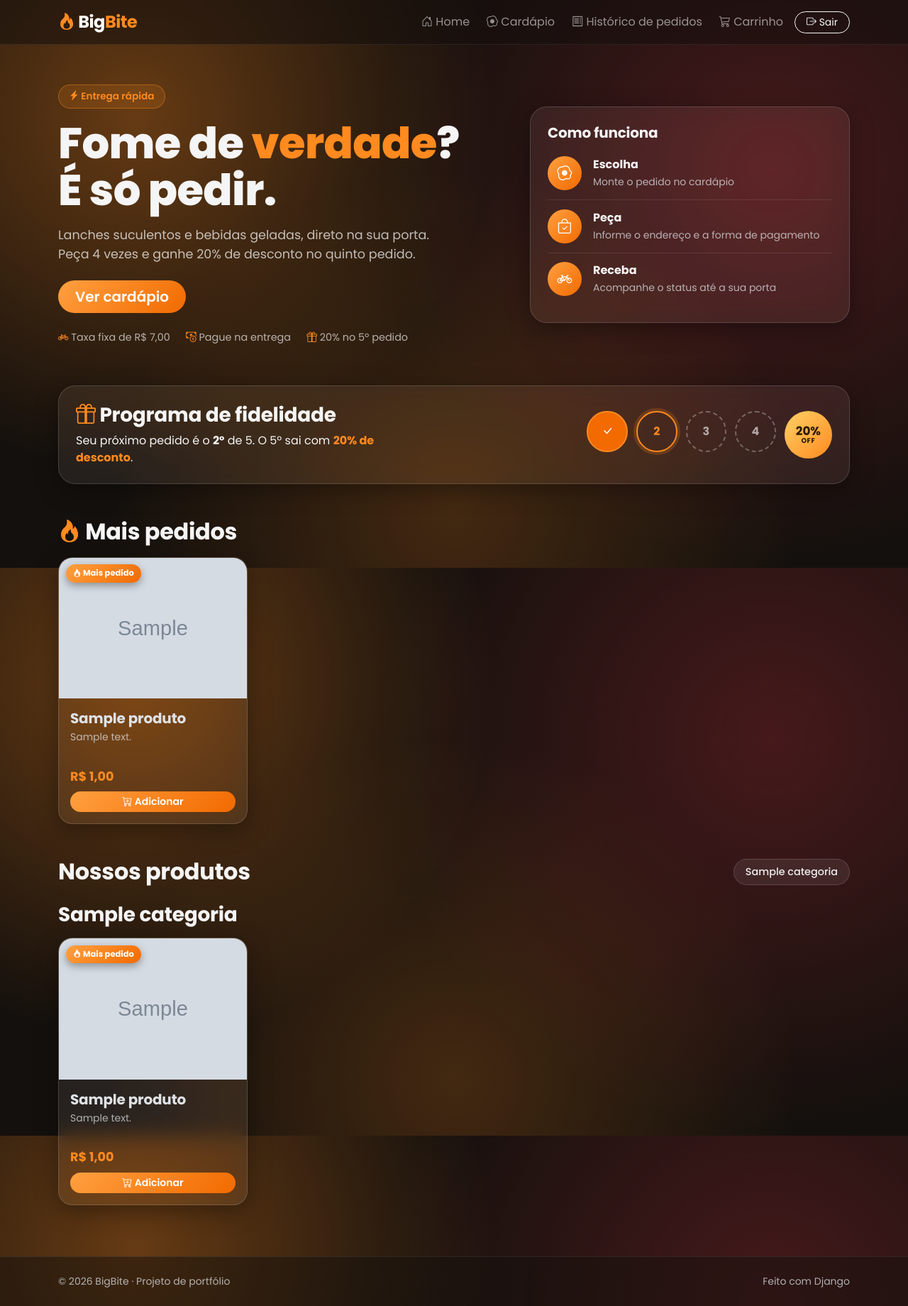
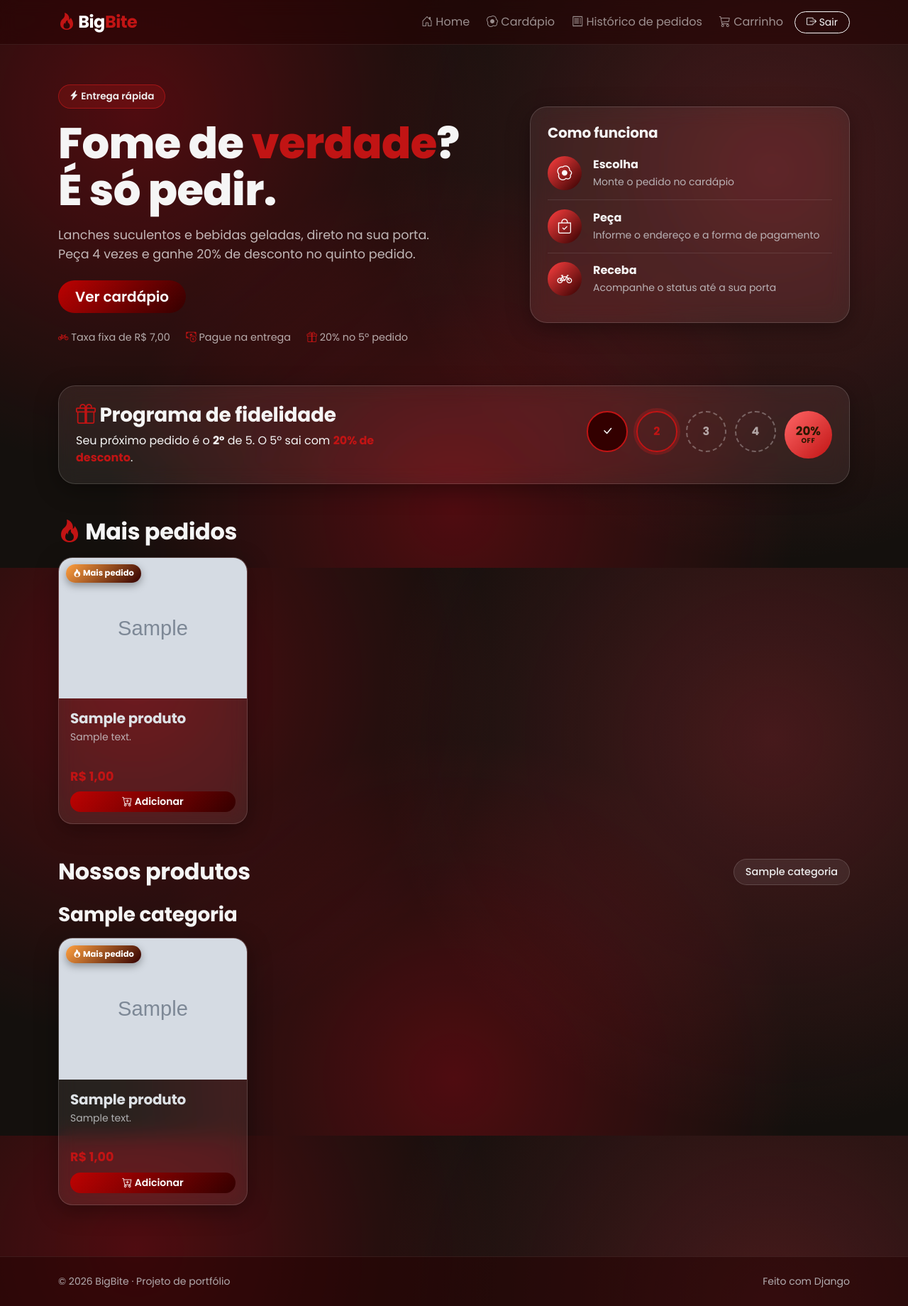
Before and after one commit to Ianisaque/bigbite, a Django app: page / in a window 1280 px wide. Shown: the whole page at 71% size. Run offline with Django 5.2, Linux system fonts and the light colour scheme; a user stored in the database is signed in; tables that the repository leaves empty hold one stand-in row (values such as "Sample post"); grey boxes marked "Sample" are stand-in pictures.

Commit message:
Mudança nas cores de laranja para vermelho

```diff
--- a/static/css/bigbite.css
+++ b/static/css/bigbite.css
@@ -1,6 +1,6 @@
 :root {
-  --laranja: #ff8a1f;
-  --laranja-escuro: #f26a00;
+  --vermelho: #c11414;
+  --vermelho-escuro: #330000;
 }
 
 /* ---------- Base ---------- */
@@ -18,9 +18,9 @@ body {
   color: #f5f5f5;
   background-color: #14100d;
   background-image:
-    radial-gradient(circle at 15% 20%, rgba(255, 138, 31, .35), transparent 40%),
+    radial-gradient(circle at 15% 20%, rgba(255, 0, 25, 0.25), transparent 40%),
     radial-gradient(circle at 85% 30%, rgba(220, 53, 69, .25), transparent 45%),
-    radial-gradient(circle at 50% 90%, rgba(255, 138, 31, .20), transparent 50%);
+    radial-gradient(circle at 50% 90%, rgba(255, 0, 25, 0.25), transparent 50%);
   background-attachment: fixed;
 }
 
@@ -29,18 +29,18 @@ h1, h2, h3, h4, h5 {
   letter-spacing: -0.01em;
 }
 
-.text-laranja {
-  color: var(--laranja);
+.text-vermelho {
+  color: var(--vermelho);
 }
 
-.bg-laranja {
-  background: var(--laranja-escuro);
+.bg-vermelho {
+  background: var(--vermelho-escuro);
   color: #fff;
 }
 
 /* ---------- Navbar e rodapé ---------- */
 .navbar-glass {
-  background: rgba(20, 16, 13, .55);
+  background: rgba(37, 3, 3, 0.55);
   backdrop-filter: blur(12px);
   -webkit-backdrop-filter: blur(12px);
   border-bottom: 1px solid rgba(255, 255, 255, .08);
@@ -56,36 +56,36 @@ h1, h2, h3, h4, h5 {
 }
 
 .navbar .nav-link:hover {
-  color: var(--laranja);
+  color: var(--vermelho);
 }
 
 .rodape {
   border-top: 1px solid rgba(255, 255, 255, .08);
-  background: rgba(20, 16, 13, .5);
+  background: rgba(37, 3, 3, 0.55);
 }
 
 /* ---------- Botões ---------- */
-.btn-laranja {
-  background: linear-gradient(135deg, #ffa040, var(--laranja-escuro));
+.btn-vermelho {
+  background: linear-gradient(135deg, #be0202, var(--vermelho-escuro));
   border: 0;
   color: #fff;
   border-radius: 999px;
   font-weight: 600;
 }
 
-.btn-laranja:hover {
+.btn-vermelho:hover {
   filter: brightness(1.1);
   color: #fff;
 }
 
-.btn-outline-laranja {
-  border: 1px solid var(--laranja);
-  color: var(--laranja);
+.btn-outline-vermelho {
+  border: 1px solid var(--vermelho);
+  color: var(--vermelho);
   border-radius: 999px;
 }
 
-.btn-outline-laranja:hover {
-  background: var(--laranja);
+.btn-outline-vermelho:hover {
+  background: var(--vermelho);
   color: #fff;
 }
 
@@ -123,11 +123,11 @@ h1, h2, h3, h4, h5 {
 
 .card.card-produto:hover {
   transform: translateY(-4px);
-  border-color: rgba(255, 138, 31, .6);
+  border-color: rgba(236, 0, 0, 0.6);
 }
 
 .preco-produto {
-  color: var(--laranja);
+  color: var(--vermelho);
   font-weight: 700;
   font-size: 1.1rem;
 }
@@ -166,7 +166,7 @@ h1, h2, h3, h4, h5 {
   left: .6rem;
   padding: .25rem .65rem;
   border-radius: 999px;
-  background: linear-gradient(135deg, #ffa040, var(--laranja-escuro));
+  background: linear-gradient(135deg, #ffa040, var(--vermelho-escuro));
   color: #fff;
   font-size: .72rem;
   font-weight: 700;
@@ -212,9 +212,9 @@ h1, h2, h3, h4, h5 {
   padding: .35rem .9rem;
   margin-bottom: 1rem;
   border-radius: 999px;
-  background: rgba(255, 138, 31, .15);
-  border: 1px solid rgba(255, 138, 31, .4);
-  color: var(--laranja);
+  background: rgba(255, 31, 31, 0.15);
+  border: 1px solid rgba(255, 31, 31, 0.4);
+  color: #eee;
   font-size: .85rem;
   font-weight: 600;
 }
@@ -242,7 +242,7 @@ h1, h2, h3, h4, h5 {
 }
 
 .hero-infos i {
-  color: var(--laranja);
+  color: var(--vermelho);
 }
 
 .passo {
@@ -264,7 +264,7 @@ h1, h2, h3, h4, h5 {
   width: 3rem;
   height: 3rem;
   border-radius: 50%;
-  background: linear-gradient(135deg, #ffa040, var(--laranja-escuro));
+  background: linear-gradient(135deg, #ff4040, var(--vermelho-escuro));
   color: #fff;
   font-size: 1.3rem;
 }
@@ -291,22 +291,22 @@ h1, h2, h3, h4, h5 {
 }
 
 .selo-feito {
-  background: var(--laranja-escuro);
-  border: 2px solid var(--laranja);
+  background: var(--vermelho-escuro);
+  border: 2px solid var(--vermelho);
   color: #fff;
 }
 
 .selo-atual {
-  border: 2px solid var(--laranja);
-  color: var(--laranja);
-  box-shadow: 0 0 0 4px rgba(255, 138, 31, .2);
+  border: 2px solid var(--vermelho);
+  color: var(--vermelho);
+  box-shadow: 0 0 0 4px rgba(255, 31, 31, 0.2);
 }
 
 .selo-premio {
   width: 4.2rem;
   height: 4.2rem;
   border: 0;
-  background: linear-gradient(135deg, #ffd166, var(--laranja));
+  background: linear-gradient(135deg, #ff6666, var(--vermelho));
   color: #2b1700;
   font-size: 1.05rem;
 }
--- a/templates/base.html
+++ b/templates/base.html
@@ -18,7 +18,7 @@
 <nav class="navbar navbar-expand-lg navbar-dark navbar-glass sticky-top">
   <div class="container">
     <a class="navbar-brand fw-bold" href="{% url 'home' %}">
-      <i class="bi bi-fire text-laranja"></i> Big<span class="text-laranja">Bite</span>
+      <i class="bi bi-fire text-vermelho"></i> Big<span class="text-vermelho">Bite</span>
     </a>
     <button class="navbar-toggler" type="button" data-bs-toggle="collapse" data-bs-target="#menu">
       <span class="navbar-toggler-icon"></span>
@@ -38,7 +38,7 @@
             <li class="nav-item"><a class="nav-link" href="{% url 'historico' %}"><i class="bi bi-receipt"></i> Histórico de pedidos</a></li>
             <li class="nav-item">
               <a class="nav-link" href="{% url 'carrinho' %}">
-                <i class="bi bi-cart3"></i> Carrinho{% if carrinho_qtd %} <span class="badge rounded-pill bg-laranja">{{ carrinho_qtd }}</span>{% endif %}
+                <i class="bi bi-cart3"></i> Carrinho{% if carrinho_qtd %} <span class="badge rounded-pill bg-vermelho">{{ carrinho_qtd }}</span>{% endif %}
               </a>
             </li>
           {% endif %}
@@ -52,7 +52,7 @@
           </li>
         {% else %}
           <li class="nav-item"><a class="nav-link" href="{% url 'login' %}">Entrar</a></li>
-          <li class="nav-item"><a class="btn btn-laranja btn-sm px-3" href="{% url 'cadastro' %}">Cadastrar</a></li>
+          <li class="nav-item"><a class="btn btn-vermelho btn-sm px-3" href="{% url 'cadastro' %}">Cadastrar</a></li>
         {% endif %}
       </ul>
     </div>
--- a/templates/cardapio/_card_produto.html
+++ b/templates/cardapio/_card_produto.html
@@ -21,12 +21,12 @@
         <span class="preco-produto">R$ {{ produto.preco }}</span>
 
         {% if not user.is_authenticated %}
-          <a href="{% url 'login' %}?next={{ request.path }}" class="btn btn-outline-laranja btn-sm w-100 mt-2">Entre para pedir</a>
+          <a href="{% url 'login' %}?next={{ request.path }}" class="btn btn-outline-vermelho btn-sm w-100 mt-2">Entre para pedir</a>
         {% elif user.tipo == 'cliente' %}
           <form method="post" action="{% url 'carrinho_adicionar' produto.id %}">
             {% csrf_token %}
             <input type="hidden" name="next" value="{{ request.path }}">
-            <button type="submit" class="btn btn-laranja btn-sm w-100 mt-2">
+            <button type="submit" class="btn btn-vermelho btn-sm w-100 mt-2">
               <i class="bi bi-cart-plus"></i> Adicionar
             </button>
           </form>
--- a/templates/cardapio/home.html
+++ b/templates/cardapio/home.html
@@ -6,11 +6,11 @@
   <div class="row align-items-center g-4">
     <div class="col-lg-7">
       <span class="hero-tag"><i class="bi bi-lightning-charge-fill"></i> Entrega rápida</span>
-      <h1 class="hero-titulo">Fome de <span class="text-laranja">verdade</span>?<br>É só pedir.</h1>
+      <h1 class="hero-titulo">Fome de <span class="text-vermelho">verdade</span>?<br>É só pedir.</h1>
       <p class="hero-sub">Lanches suculentos e bebidas geladas, direto na sua porta. Peça 4 vezes e ganhe 20% de desconto no quinto pedido.</p>
 
       <div class="d-flex flex-wrap gap-2">
-        <a href="{% url 'cardapio' %}" class="btn btn-laranja btn-lg px-4">Ver cardápio</a>
+        <a href="{% url 'cardapio' %}" class="btn btn-vermelho btn-lg px-4">Ver cardápio</a>
         {% if not user.is_authenticated %}
           <a href="{% url 'cadastro' %}" class="btn btn-outline-light btn-lg rounded-pill px-4">Criar conta</a>
         {% endif %}
@@ -46,13 +46,13 @@
 <section class="painel-vidro mb-5">
   <div class="row align-items-center g-4">
     <div class="col-lg-5">
-      <h3><i class="bi bi-gift text-laranja"></i> Programa de fidelidade</h3>
+      <h3><i class="bi bi-gift text-vermelho"></i> Programa de fidelidade</h3>
       {% if posicao == 5 %}
-        <p class="mb-0">Seu próximo pedido sai com <strong class="text-laranja">20% de desconto</strong>!</p>
+        <p class="mb-0">Seu próximo pedido sai com <strong class="text-vermelho">20% de desconto</strong>!</p>
       {% elif posicao %}
-        <p class="mb-0">Seu próximo pedido é o <strong>{{ posicao }}º</strong> de 5. O 5º sai com <strong class="text-laranja">20% de desconto</strong>.</p>
+        <p class="mb-0">Seu próximo pedido é o <strong>{{ posicao }}º</strong> de 5. O 5º sai com <strong class="text-vermelho">20% de desconto</strong>.</p>
       {% else %}
-        <p class="mb-0">Peça 4 vezes e o 5º sai com <strong class="text-laranja">20% de desconto</strong>. O ciclo se repete a cada 5 pedidos.</p>
+        <p class="mb-0">Peça 4 vezes e o 5º sai com <strong class="text-vermelho">20% de desconto</strong>. O ciclo se repete a cada 5 pedidos.</p>
       {% endif %}
     </div>
     <div class="col-lg-7">
@@ -69,7 +69,7 @@
 
 {% if destaques %}
   <section class="mb-5">
-    <h2 class="mb-3"><i class="bi bi-fire text-laranja"></i> Mais pedidos</h2>
+    <h2 class="mb-3"><i class="bi bi-fire text-vermelho"></i> Mais pedidos</h2>
     <div class="row g-3">
       {% for produto in destaques %}
         {% include 'cardapio/_card_produto.html' %}
--- a/templates/entregador/_cartao_entrega.html
+++ b/templates/entregador/_cartao_entrega.html
@@ -29,7 +29,7 @@
       <form method="post" action="{% url 'entrega_avancar' pedido.pk %}" class="mt-3">
         {% csrf_token %}
         <input type="hidden" name="de" value="{{ pedido.status }}">
-        <button type="submit" class="btn btn-laranja w-100 py-2">{{ pedido.rotulo_acao_entregador }}</button>
+        <button type="submit" class="btn btn-vermelho w-100 py-2">{{ pedido.rotulo_acao_entregador }}</button>
       </form>
     {% endif %}
   </div>
--- a/templates/loja/painel.html
+++ b/templates/loja/painel.html
@@ -70,7 +70,7 @@
                   {% endfor %}
                 </select>
               {% endif %}
-              <button type="submit" class="btn btn-laranja btn-sm px-3">{{ pedido.rotulo_acao }}</button>
+              <button type="submit" class="btn btn-vermelho btn-sm px-3">{{ pedido.rotulo_acao }}</button>
             </form>
           {% endif %}
 
@@ -83,7 +83,7 @@
                   <option value="{{ e.pk }}" {% if e == pedido.entregador %}selected{% endif %}>{{ e.nome }}</option>
                 {% endfor %}
               </select>
-              <button type="submit" class="btn btn-outline-laranja btn-sm">Definir</button>
+              <button type="submit" class="btn btn-outline-vermelho btn-sm">Definir</button>
             </form>
           {% endif %}
 
--- a/templates/pedidos/historico.html
+++ b/templates/pedidos/historico.html
@@ -17,7 +17,7 @@
             <td>{{ pedido.criado_em|date:"d/m/Y H:i" }}</td>
             <td><span class="badge bg-warning text-dark">{{ pedido.get_status_display }}</span></td>
             <td>R$ {{ pedido.total }}</td>
-            <td><a href="{% url 'pedido_detalhe' pedido.pk %}" class="btn btn-outline-laranja btn-sm">Ver</a></td>
+            <td><a href="{% url 'pedido_detalhe' pedido.pk %}" class="btn btn-outline-vermelho btn-sm">Ver</a></td>
           </tr>
         {% endfor %}
       </tbody>
@@ -25,6 +25,6 @@
   </div>
 {% else %}
   <p class="text-muted">Você ainda não fez nenhum pedido.</p>
-  <a href="{% url 'cardapio' %}" class="btn btn-laranja">Ver cardápio</a>
+  <a href="{% url 'cardapio' %}" class="btn btn-vermelho">Ver cardápio</a>
 {% endif %}
 {% endblock %}
```
Also changed, not shown: other parts of static/css/bigbite.css (+14 -14 lines), templates/pedidos/carrinho.html (+6 -6 lines), templates/pedidos/detalhe.html (+5 -5 lines), templates/pedidos/finalizar.html (+5 -5 lines), img/banner.png (added), img/logo.png (added).
